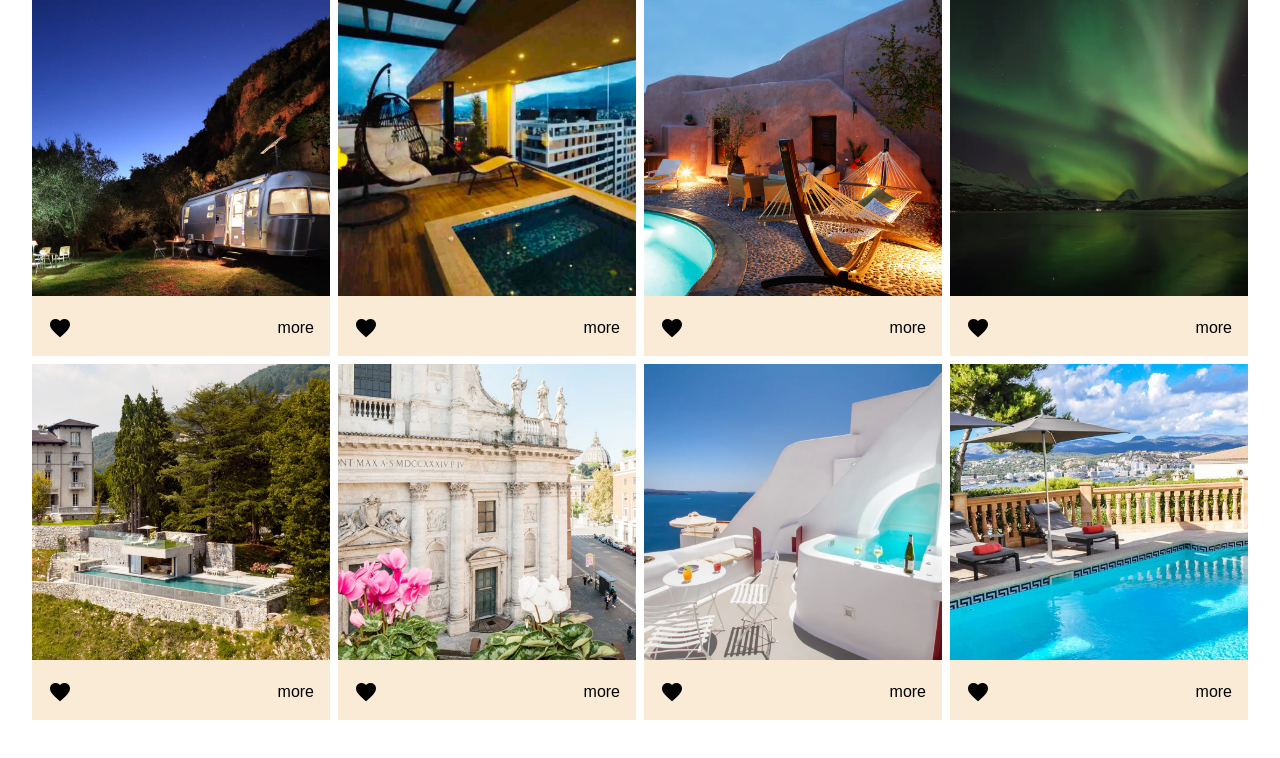
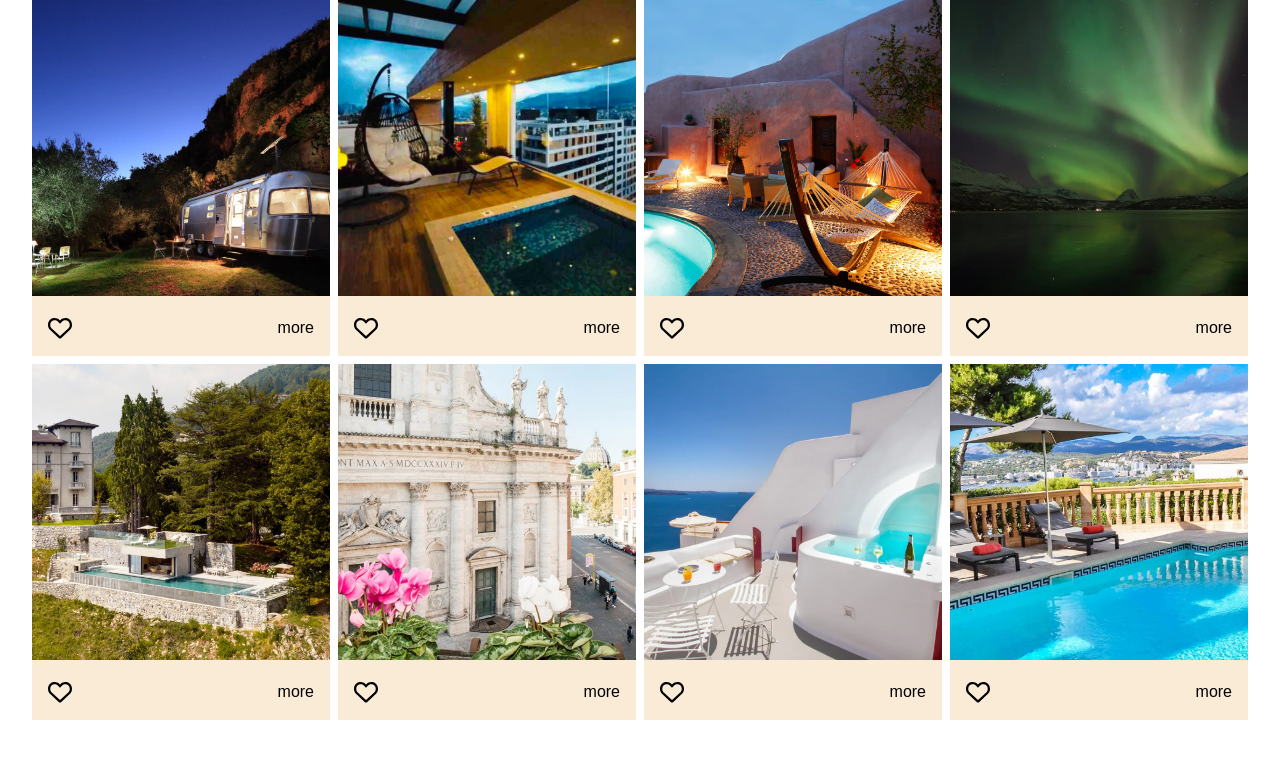
Before and after one commit to rts-cmk-wu09/dynamisk-web-query-strings-kpauner, a plain HTML site: page index.html in a window 1280 px wide. Drawn offline with Linux system fonts and the light colour scheme; no server answers.

Commit message:
add favorite

```diff
--- a/app.js
+++ b/app.js
@@ -1,56 +1,48 @@
 "use strict";
 
-let body = document.querySelector('body');
+const body = document.querySelector('body');
 
-let destList = document.createElement('ul');
+const destList = document.createElement('ul');
+destList.classList.add('listing');
 body.append(destList);
 
-const params = new URLSearchParams(window.location.search);
-const destinationId = params.get('id') ?? 'default';
+//add eventlistener load?
+let isFavorite = JSON.parse(localStorage.getItem('isFavorite'));
+
 
 fetch('./data/destinations.json')
-    .then(function(response){
-        return response.json(); // interpret it as json and Will try to convert it to a javascript object then return a new promise
-    })
+    .then(response => response.json())
     .then(data => {
-        let destinations = data.destinations;
+        const destinations = data.destinations;
         destinations.forEach(destination => {
-            let destItem = document.createElement('li');
-            destItem.innerHTML = `
-            <img src="img/${destination.image}" class="pre-img" alt="">
-            <div class="hello"><span class="material-icons">favorite</span><a href="destinations.html?id=${destination.id}">more</a></div>
-            `;
+            const destItem = document.createElement('li'); // list
             destList.append(destItem);
-            destList.classList.add('listing');
+            const destImg = document.createElement('img'); // img
+            destImg.setAttribute('src', `img/${destination.image}`);
+            destItem.append(destImg);
+            const moreBar = document.createElement('div'); // more
+            moreBar.classList.add('more');
+            destItem.append(moreBar);
+            const favLink = document.createElement('a'); // fav
+            favLink.setAttribute('href', '#')
+            favLink.classList.add('favorite');
+            favLink.classList.toggle(isFavorite === true ? 'fa-solid' : 'fa-regular');
+            moreBar.append(favLink);
+            const destLink = document.createElement('a'); // destination link
+            destLink.setAttribute('href', `destinations.html?id=${destination.id}`)
+            destLink.classList.add('dest-link');
+            moreBar.append(destLink);
+            const destMore = document.createTextNode('more')
+            destLink.append(destMore);
 
+            // FAVORITE
+            favLink.addEventListener("click", e => {
+                e.preventDefault();
+                favLink.classList.toggle('fa-regular')
+                favLink.classList.toggle('fa-solid')
+                isFavorite = !isFavorite;
+                localStorage.setItem('isFavorite', isFavorite);
+            })
         });
     })
-    .then()
-
-    // NEW FETCH REQUEST HERE?
-    fetch(`./data/${destinationId}.json`)
-        .then(response => {
-            return response.json()
-            })
-        .then(destinationData => {
-            body.innerHTML = `
-            <article class="dest">
-                <div class="dest-img">
-                    <a href="#" class="favorite"><span class="material-icons">favorite</span>favorit</a>
-                    <img src="img/${destinationData.image}" class="pre-img" alt="">
-                </div>
-                <div class="content">
-                    <a href="!#" class="category">${destinationData.destination}</a>
-                    <h1>${destinationData.title}</h1>
-                    <p class="subtitle">${destinationData.subtitle}</p>
-                    <p>${destinationData.text}</p>
-                    <h2>Facilities</h2>
-                    <ul>
-                        ${destinationData.facilities.map(facility => `<li>${facility}</li>`).join('')}
-                    </ul>
-                </div>
-            </article>
-            `;
-            console.log(URLSearchParams)
-        })
-        .catch(error => console.error(error));
+    .catch(error => console.error(error));
--- a/style.css
+++ b/style.css
@@ -46,11 +46,29 @@ img {
     object-fit: cover;
 }
 
-.hello {
+.more {
     display: flex;
     justify-content: space-between;
     align-items: center;
     padding: 1rem;
+}
+
+.favorite {
+    height: 24px;
+}
+
+.favorite > svg {
+    margin-right: 0.3rem;
+}
+
+.fa-regular {
+    background-image: url(icons/heart-regular.svg);
+    width: 24px;
+}
+
+.fa-solid {
+    background-image: url(icons/heart-solid.svg);
+    width: 24px;
 }
 
 .dest {
```
Also changed, not shown: destinations.html (+2 -1 lines), fetchdestination.js (added, +28 -0 lines), index.html (+1 -0 lines), icons/heart-regular.svg (added), icons/heart-solid.svg (added).
